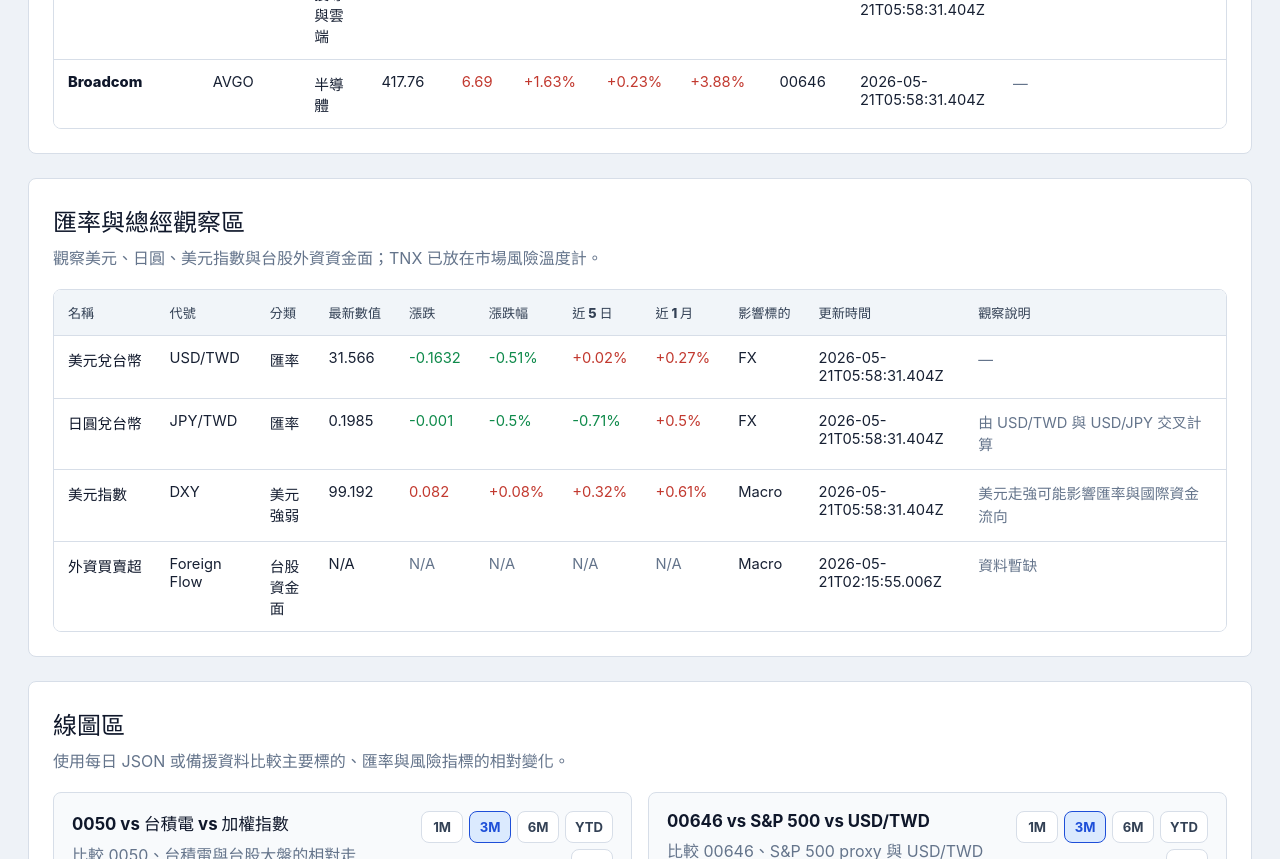
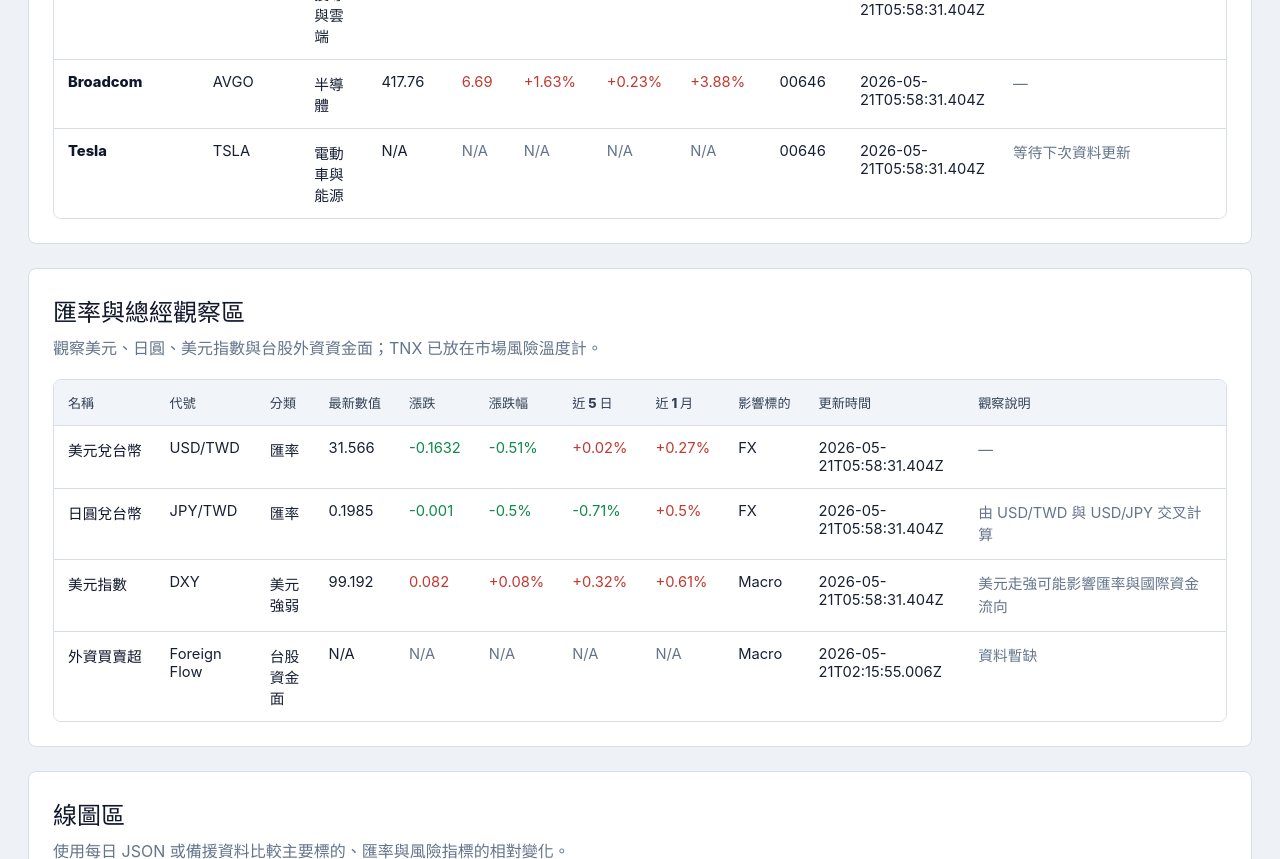
Before and after one commit to junyuo/market-watch-dashboard, a React (Vite) app: page / in a window 1280 px wide. Shown: the part 3040-3899 px from the top of the page. Built offline with nearby package versions, Linux system fonts and the light colour scheme.

Commit message:
補充 Tesla / TSLA 到 00646 觀察區

```diff
--- a/public/data/market.json
+++ b/public/data/market.json
@@ -345,6 +345,19 @@
       "period1m": 3.88,
       "relatedAsset": "00646",
       "updatedAt": "2026-05-21T05:58:31.404Z"
+    },
+    {
+      "name": "Tesla",
+      "symbol": "TSLA",
+      "category": "電動車與能源",
+      "price": "N/A",
+      "change": "N/A",
+      "changePercent": "N/A",
+      "period5d": "N/A",
+      "period1m": "N/A",
+      "relatedAsset": "00646",
+      "updatedAt": "2026-05-21T05:58:31.404Z",
+      "note": "等待下次資料更新"
     }
   ],
   "cht2412Items": [
--- a/scripts/fetch-market-data.mjs
+++ b/scripts/fetch-market-data.mjs
@@ -42,6 +42,7 @@
   meta: "META",
   googl: "GOOGL",
   avgo: "AVGO",
+  tsla: "TSLA",
   gld: "GLD",
   uso: "USO",
   tip: "TIP",
@@ -88,6 +89,7 @@
     item("Meta", symbols.meta, "社群與廣告", "00646"),
     item("Alphabet", symbols.googl, "搜尋與雲端", "00646"),
     item("Broadcom", symbols.avgo, "半導體", "00646"),
+    item("Tesla", symbols.tsla, "電動車與能源", "00646"),
   ],
   cht2412Items: [
     item("中華電信", symbols.cht, "電信股", "2412", "觀察股價、殖利率與穩定現金流"),
--- a/src/data/marketData.ts
+++ b/src/data/marketData.ts
@@ -384,6 +384,18 @@
     relatedAsset: "00646",
     updatedAt: fallbackUpdatedAt,
   },
+  {
+    name: "Tesla",
+    symbol: "TSLA",
+    category: "電動車與能源",
+    price: 182.6,
+    change: 3.4,
+    changePercent: 1.9,
+    period5d: -2.1,
+    period1m: 6.8,
+    relatedAsset: "00646",
+    updatedAt: fallbackUpdatedAt,
+  },
 ];
 
 export const cht2412Items: MarketItem[] = [
```
